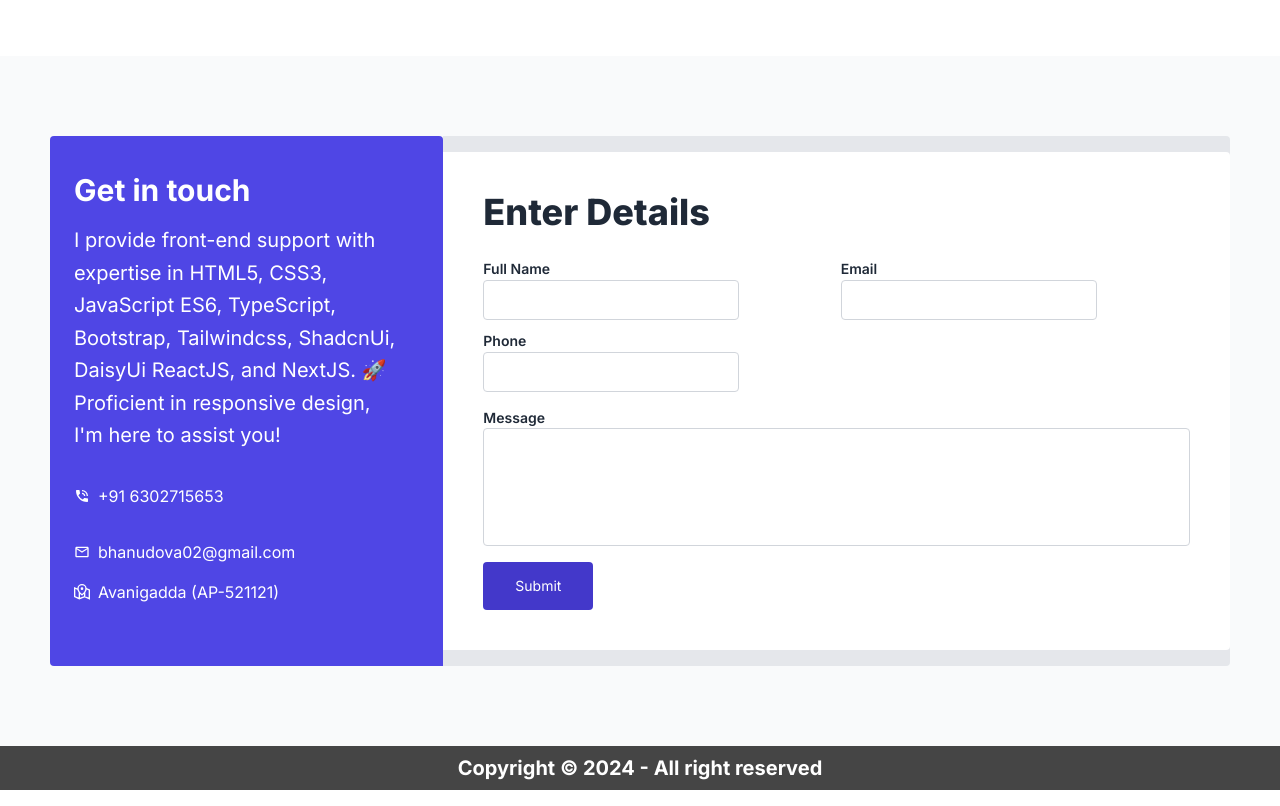
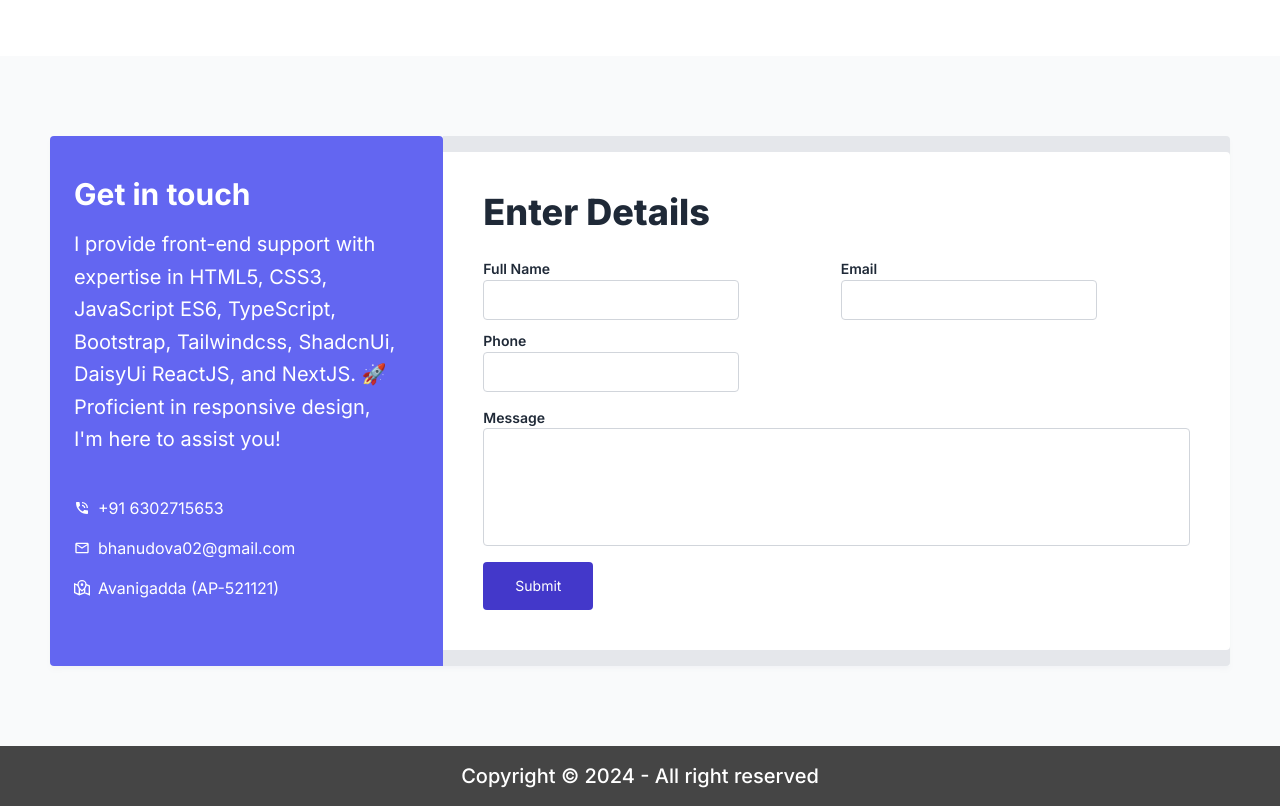
Before and after one commit to bhanudova02/portfolio, a Next.js app: page / in a window 1280 px wide. Shown: the part 2700-3506 px from the top of the page. Built offline with nearby package versions, Linux system fonts and the light colour scheme; a web font is replaced by a local one.

Commit message:
new  ui changes added

```diff
--- a/src/components/Contact.tsx
+++ b/src/components/Contact.tsx
@@ -5,14 +5,14 @@ export default function Contact() {
     return (<>
         <div id="contact" className="bg-gray-50 py-20">
             <div className="container-fluid mx-auto">
-                <div className="flex flex-col lg:flex-row  px-2 md:px-0">
-                    <div className="w-full lg:w-1/3 bg-indigo-600 rounded-tl rounded-bl rounded-tr p-6">
-                        <h1 className="xl:text-4xl text-3xl pb-4 text-white font-bold mt-3">Get in touch</h1>
-                        <p className="text-xl text-white pb-8 leading-relaxed font-normal lg:pr-4">
+                <div className="flex flex-col lg:flex-row  px-2 md:px-0 shadow-md shadow-gray-100">
+                    <div className="w-full lg:w-1/3 bg-indigo-500  rounded-tl rounded-bl rounded-tr p-6">
+                        <h1 className="xl:text-4xl text-3xl pb-4 text-white font-bold mt-4">Get in touch</h1>
+                        <p className="text-xl text-white pb-10 leading-relaxed font-normal lg:pr-4">
                             I provide front-end support with expertise in HTML5, CSS3, JavaScript ES6, TypeScript, Bootstrap, Tailwindcss, ShadcnUi, DaisyUi ReactJS, and NextJS. 🚀 Proficient in responsive design, I'm here to assist you!
                         </p>
                         <div className="space-y-4">
-                            <div className="flex pb-4 items-center">
+                            <div className="flex items-center">
                                 <div className="text-white">
                                     <MdPhoneInTalk />
                                 </div>
--- a/src/components/Footer.tsx
+++ b/src/components/Footer.tsx
@@ -1,7 +1,7 @@
 export default function Footer() {
     return (<>
-        <div className="bg-[#454545] p-2">
-            <h2 className="font-bold text-xs md:text-xl text-white text-center">Copyright © 2024 - All right reserved</h2>
+        <div className="bg-[#454545] p-4">
+            <h2 className="font-medium text-xs md:text-xl text-white text-center">Copyright © 2024 - All right reserved</h2>
         </div>
     </>)
 }
```
